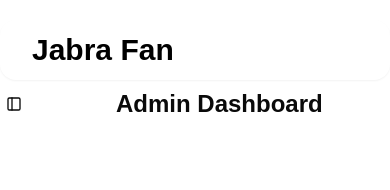
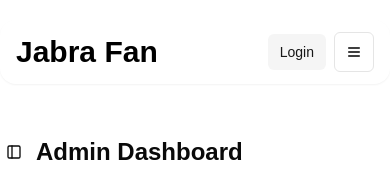
Before and after one commit to barman-ayush/JabraFan, a Next.js app: page /admin in a window 390 px wide. Shown: the top 190 px of the page. Built offline with nearby package versions, Linux system fonts and the light colour scheme; no server answers.

Commit message:
Updated Navbar and UI

```diff
--- a/components/Navbar.component.tsx
+++ b/components/Navbar.component.tsx
@@ -8,13 +8,18 @@
 import { useCallback } from "react";
 import { ProfileButton } from "./ProfileButton.component";
 import { useRouter } from "next/navigation";
+import { Coins, Wallet, Menu } from "lucide-react";
+import {
+  DropdownMenu,
+  DropdownMenuContent,
+  DropdownMenuItem,
+  DropdownMenuTrigger,
+} from "@/components/ui/dropdown-menu";
 
 const Navbar = () => {
   const { setIsOpen } = useDrawerContext();
-  const { userData } = useUserContext()
+  const { userData } = useUserContext();
   const router = useRouter();
-
-  // console.log(" [ USER_CONTEXT ] : ", userData);
 
   const handleDrawer = useCallback(() => {
     console.log("Opening Drawer");
@@ -23,12 +28,13 @@
 
   return (
     <Card
-      className="container absolute bg-transparent top-0 py-3 px-4 border-0 flex items-center justify-between gap-6 rounded-2xl mt-5 z-5 dark:text-yellow-400 text-black  "
+      className="container absolute bg-transparent top-0 py-3 px-4 border-0 flex items-center justify-between gap-6 rounded-2xl mt-5 z-5 dark:text-yellow-400 text-black w-full max-w-full"
       style={{ zIndex: "1000" }}
     >
-      <div className="img-wrapper ml-4">
+      <div className="img-wrapper">
         <Logo />
       </div>
+
       <ul className="hidden dark:text-yellow-400 md:flex items-center gap-10 text-card-foreground">
         <li className="font-medium">
           <a href="/">Home</a>
@@ -44,22 +50,95 @@
         </li>
       </ul>
 
-      <div className="flex items-center">
-        {/* <div className="mode hidden md:block">
-          <ModeToggle />
-        </div> */}
+      <div className="flex items-center gap-2">
         {userData ? (
-          <ProfileButton/>
+          <>
+            {/* Desktop view for wallet info */}
+            <div className="hidden md:flex items-center gap-3">
+              <div className="flex items-center gap-1 bg-yellow-100 dark:bg-yellow-900/30 px-3 py-1.5 rounded-full">
+                <Coins size={16} className="text-yellow-600 dark:text-yellow-400" />
+                <span className="font-medium">{userData?.credits || 0} Credits</span>
+              </div>
+
+              <div className="flex items-center gap-1 bg-green-100 dark:bg-green-900/30 px-3 py-1.5 rounded-full">
+                <Wallet size={16} className="text-green-600 dark:text-green-400" />
+                <span className="font-medium">₹{userData?.credits || 0}</span>
+              </div>
+            </div>
+
+            {/* Mobile view for wallet info */}
+            <div className="md:hidden flex items-center">
+              <DropdownMenu>
+                <DropdownMenuTrigger asChild>
+                  <Button variant="outline" size="icon" className="mr-2">
+                    <Wallet className="h-5 w-5" />
+                  </Button>
+                </DropdownMenuTrigger>
+                <DropdownMenuContent align="end" className="w-56">
+                  <DropdownMenuItem className="flex justify-between">
+                    <span className="flex items-center gap-2">
+                      <Coins size={16} className="text-yellow-600" />
+                      Credits
+                    </span>
+                    <span className="font-bold">{userData?.credits || 0}</span>
+                  </DropdownMenuItem>
+                  <DropdownMenuItem className="flex justify-between">
+                    <span className="flex items-center gap-2">
+                      <Wallet size={16} className="text-green-600" />
+                      Cash
+                    </span>
+                    <span className="font-bold">₹{userData?.credits || 0}</span>
+                  </DropdownMenuItem>
+                </DropdownMenuContent>
+              </DropdownMenu>
+            </div>
+
+            <ProfileButton />
+          </>
         ) : (
+          <>
             <Button
               variant="secondary"
-            className="hidden md:block px-2 ml-3 mx-4"
+              className="hidden md:block"
               onClick={handleDrawer}
             >
               Login
             </Button>
+            <Button
+              variant="secondary"
+              className="md:hidden"
+              size="sm"
+              onClick={handleDrawer}
+            >
+              Login
+            </Button>
+          </>
         )}
-        <Button className="hidden md:block ml-2 mr-2" onClick={() => { router.push("/matches") }} >Get Started</Button>
+
+        {/* Mobile menu */}
+        <div className="md:hidden">
+          <DropdownMenu>
+            <DropdownMenuTrigger asChild>
+              <Button variant="outline" size="icon">
+                <Menu className="h-5 w-5" />
+              </Button>
+            </DropdownMenuTrigger>
+            <DropdownMenuContent align="end">
+              <DropdownMenuItem>
+                <a href="/">Home</a>
+              </DropdownMenuItem>
+              <DropdownMenuItem>
+                <a href="#features">Features</a>
+              </DropdownMenuItem>
+              <DropdownMenuItem>
+                <a href="#pricing">Pricing</a>
+              </DropdownMenuItem>
+              <DropdownMenuItem>
+                <a href="#faqs">FAQs</a>
+              </DropdownMenuItem>
+            </DropdownMenuContent>
+          </DropdownMenu>
+        </div>
       </div>
     </Card>
   );
--- a/components/admin-dashboard.component.tsx
+++ b/components/admin-dashboard.component.tsx
@@ -50,11 +50,11 @@
           </SidebarContent>
         </Sidebar>
 
-        <div className="flex-1 overflow-auto mt-16">
-          <div className="container max-w-6xl py-6">
+        <div className="flex-1 overflow-auto bg-background h-full mt-28 w-full">
+          <div className="container max-w-full py-6 h-full">
             <div className="flex items-center mb-6">
               <SidebarTrigger className="md:hidden mr-2" />
-              <h1 className="text-2xl font-bold ml-20">Admin Dashboard</h1>
+              <h1 className="text-2xl font-bold md:ml-20">Admin Dashboard</h1>
             </div>
 
             {activeTab === "matches" ? <MatchesManagement /> : <RedeemRequests />}
--- a/components/matches-management.component.tsx
+++ b/components/matches-management.component.tsx
@@ -123,7 +123,7 @@
   const selectedMatchData = selectedMatch ? matches.find((m) => m.id === selectedMatch) : null
 
   return (
-    <div className="space-y-6 mt-20 ml-20">
+    <div className="space-y-6 mx-3 md:mt-20 md:mx-20">
       <div className="grid grid-cols-1 md:grid-cols-3 gap-6">
         <Card className="md:col-span-1 overflow-hidden">
           <CardHeader>
--- a/components/redeem-requests.component.tsx
+++ b/components/redeem-requests.component.tsx
@@ -82,7 +82,7 @@
 
   return (
     <div className="space-y-6">
-      <Card>
+      <Card className="">
         <CardHeader>
           <CardTitle>Redeem Requests</CardTitle>
           <CardDescription>Manage user requests to redeem their rewards</CardDescription>
```
Lines whose indentation alone changed are shown as unchanged.
